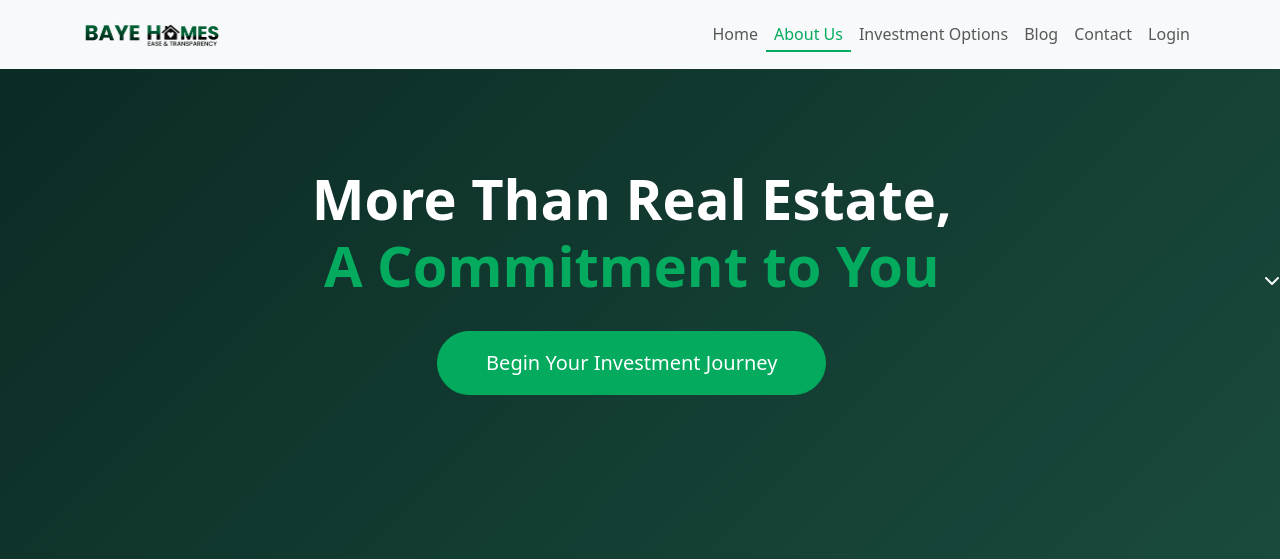
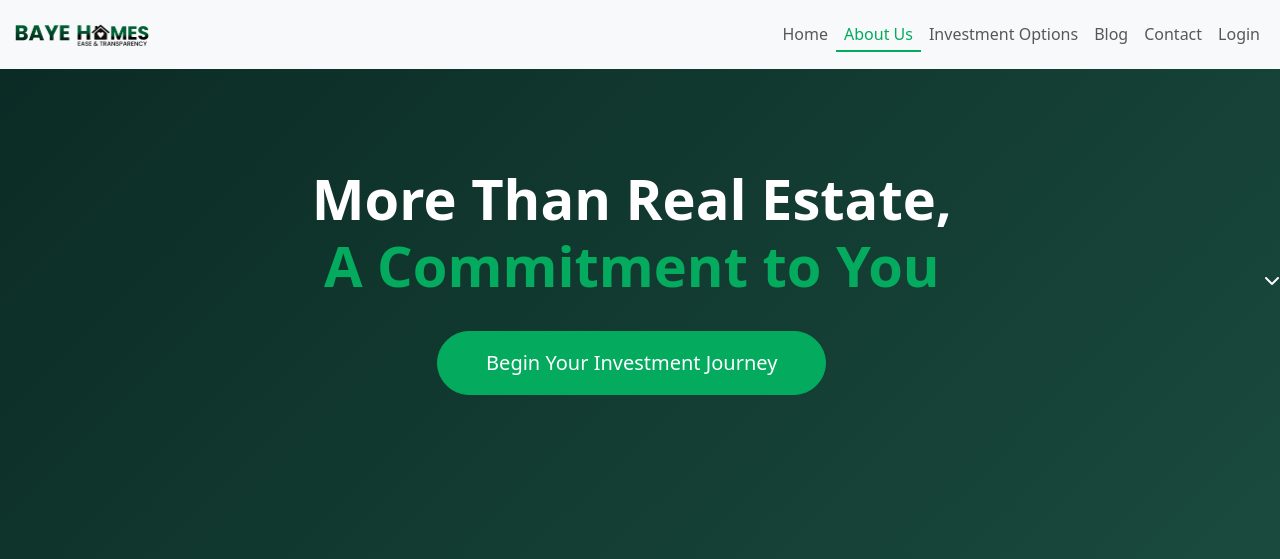
Before and after one commit to Abuqataada/bayehomes, a Flask app: page /about in a window 1280 px wide. Shown: the top 559 px of the page. Run offline with Flask 3, Linux system fonts and the light colour scheme.

Commit message:
Add files via upload

```diff
--- a/templates/base.html
+++ b/templates/base.html
@@ -50,9 +50,12 @@
 
         /* ---------- BASE ---------- */
         html { scroll-behavior: smooth; }
+        html, body {
+            max-width: 100%;
+            overflow-x: hidden;
+        }
         body {
             padding-top: 76px;
-            overflow-x: hidden;
         }
         main img, main video, main iframe, main table {
             max-width: 100%;
@@ -98,6 +101,23 @@
             transition: box-shadow 0.35s var(--bh-ease), padding 0.35s var(--bh-ease);
             padding-top: .85rem;
             padding-bottom: .85rem;
+            left: 0;
+            right: 0;
+            width: 100%;
+            max-width: 100vw;
+        }
+        .navbar > .container {
+            max-width: 100%;
+            flex-wrap: nowrap;
+        }
+        .navbar-brand {
+            min-width: 0;
+            overflow: hidden;
+        }
+        .navbar-brand img {
+            max-width: 100%;
+            height: auto;
+            max-height: 30px;
         }
         .navbar.is-scrolled {
             box-shadow: 0 .5rem 1.5rem rgba(10, 42, 36, 0.08);
```
